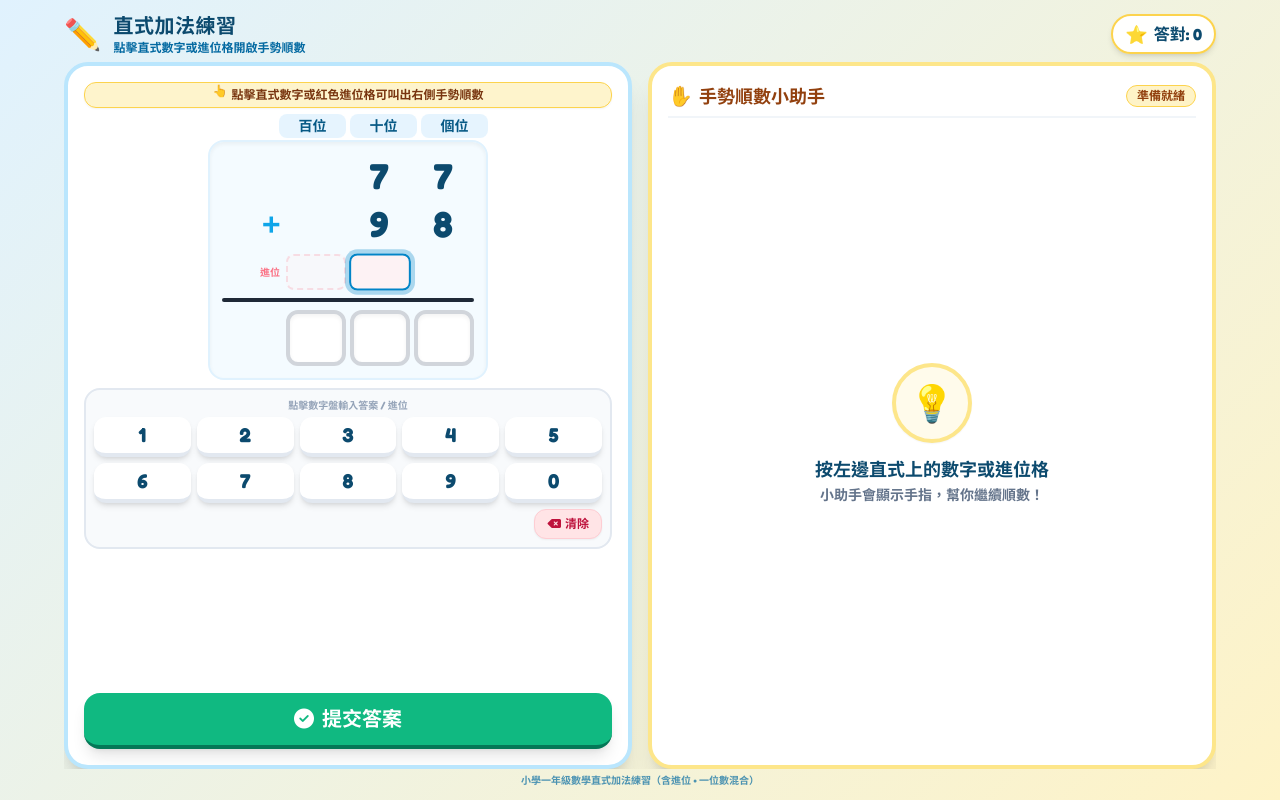
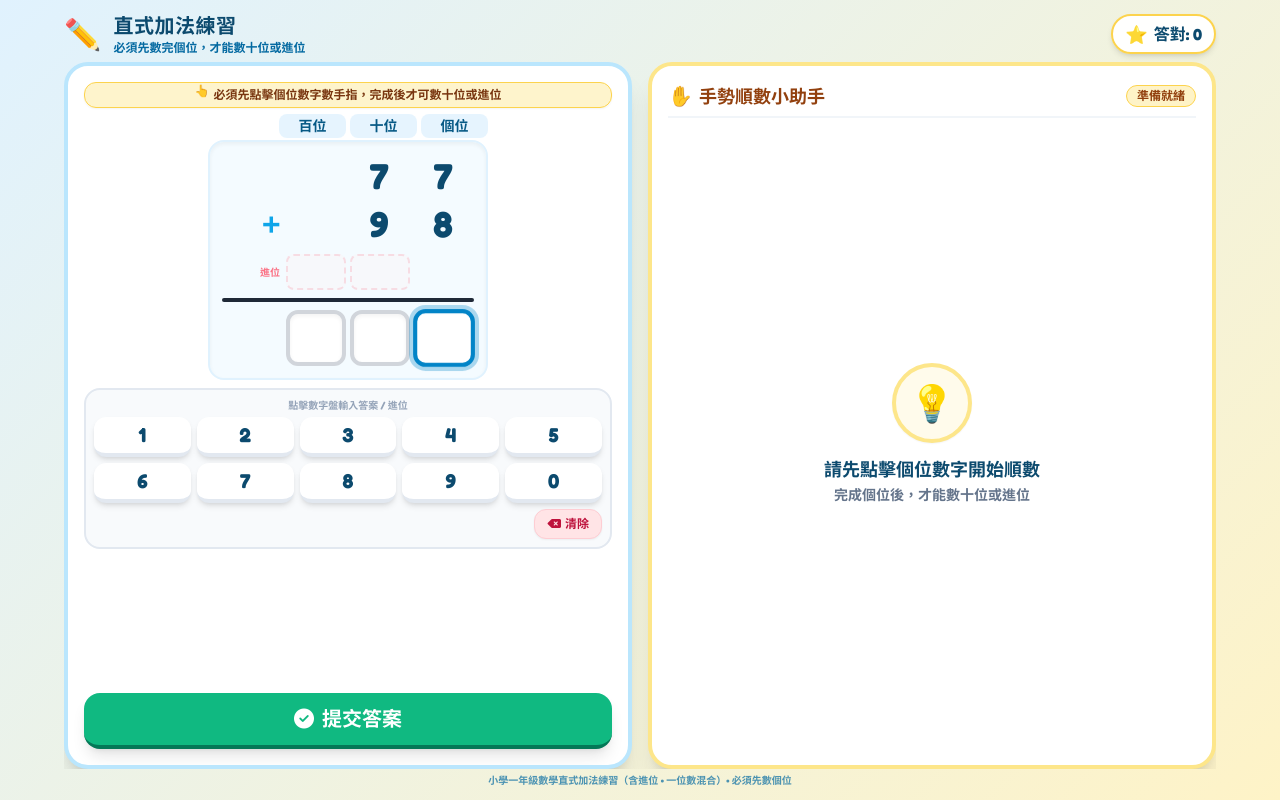
Before and after one commit to iamtatsir1-ui/2dp2dha, a plain HTML site: page index.html in a window 1280 px wide. Both pictures are taken after a click on the element 380 px from the left and 272 px from the top of the page. Drawn offline with nearby package versions, Linux system fonts and the light colour scheme.

Commit message:
Update index.html

```diff
--- a/index.html
+++ b/index.html
@@ -9,7 +9,6 @@
 <link rel="stylesheet" href="https://cdnjs.cloudflare.com/ajax/libs/font-awesome/6.4.0/css/all.min.css">
 <style>
 @import url('https://fonts.googleapis.com/css2?family=Fredoka:wght@500;600;700&family=Noto+Sans+HK:wght@500;700;900&display=swap');
-
 html, body {
   height: 100%;
   margin: 0;
@@ -86,13 +85,12 @@ body {
 </style>
 </head>
 <body class="p-2 sm:p-3">
-
 <header class="w-full max-w-6xl mx-auto flex justify-between items-center mb-1.5 flex-shrink-0">
   <div class="flex items-center space-x-2 sm:space-x-3">
     <span class="text-2xl sm:text-3xl">✏️</span>
     <div>
       <h1 class="text-lg sm:text-xl font-black text-sky-900 tracking-wide leading-tight">直式加法練習</h1>
-      <p class="text-[10px] sm:text-xs text-sky-700 font-bold hidden sm:block">點擊直式數字或進位格開啟手勢順數</p>
+      <p class="text-[10px] sm:text-xs text-sky-700 font-bold hidden sm:block">必須先數完個位，才能數十位或進位</p>
     </div>
   </div>
   <div class="bg-white/95 backdrop-blur border-2 border-amber-300 px-3 py-1 rounded-full shadow-md flex items-center space-x-1.5">
@@ -100,37 +98,31 @@ body {
     <span class="text-sky-900 font-extrabold text-sm sm:text-base" id="score-count">答對: 0</span>
   </div>
 </header>
-
 <main class="w-full max-w-6xl mx-auto grid grid-cols-1 md:grid-cols-12 gap-2 sm:gap-4 main-grid items-stretch">
-
   <!-- LEFT -->
   <section class="md:col-span-6 bg-white rounded-2xl sm:rounded-3xl shadow-xl border-4 border-sky-200 p-3 sm:p-4 left-panel relative">
     <div class="w-full bg-amber-100/90 border border-amber-300 rounded-xl py-1 px-2 text-center text-[10px] sm:text-xs font-bold text-amber-900 mb-1.5 flex items-center justify-center space-x-1 shadow-sm flex-shrink-0">
       <span class="animate-bounce">👆</span>
-      <span>點擊直式數字或紅色進位格可叫出右側手勢順數</span>
+      <span>必須先點擊個位數字數手指，完成後才可數十位或進位</span>
     </div>
-
     <div class="w-full max-w-[280px] mx-auto grid grid-cols-4 gap-1 text-center text-slate-400 font-extrabold text-xs sm:text-sm mb-0.5 flex-shrink-0">
       <div></div>
       <div class="bg-sky-100/80 text-sky-800 py-0.5 rounded-lg">百位</div>
       <div class="bg-sky-100/80 text-sky-800 py-0.5 rounded-lg">十位</div>
       <div class="bg-sky-100/80 text-sky-800 py-0.5 rounded-lg">個位</div>
     </div>
-
     <div class="w-full max-w-[280px] mx-auto bg-sky-50/70 rounded-2xl p-2.5 sm:p-3 border-2 border-sky-100 mb-2 shadow-inner flex-shrink-0">
       <div class="grid grid-cols-4 gap-1 text-3xl sm:text-4xl font-bold text-gray-800 text-center tracking-wider items-center">
         <div></div>
         <div id="hund-1" class="digit-font text-sky-900 py-0.5"></div>
         <div id="tens-1" onclick="handleDigitClick('tens', 1)" class="digit-font digit-clickable text-sky-900 py-0.5">1</div>
         <div id="units-1" onclick="handleDigitClick('units', 1)" class="digit-font digit-clickable text-sky-900 py-0.5">3</div>
-
         <div class="text-sky-500 font-black text-2xl sm:text-3xl text-right font-mono">+</div>
         <div id="hund-2" class="digit-font text-sky-900 py-0.5"></div>
         <div id="tens-2" onclick="handleDigitClick('tens', 2)" class="digit-font digit-clickable text-sky-900 py-0.5">2</div>
         <div id="units-2" onclick="handleDigitClick('units', 2)" class="digit-font digit-clickable text-sky-900 py-0.5">2</div>
       </div>
-
-      <!-- 進位格（數線上方） -->
+      <!-- 進位格 -->
       <div class="grid grid-cols-4 gap-1 items-center mt-2 mb-0.5">
         <div class="text-[9px] sm:text-[10px] font-bold text-rose-400 text-right pr-0.5 leading-tight">進位</div>
         <div id="box-carry-h" onclick="handleCarryClick('hund')" class="carry-box input-box bg-rose-50/80 border-2 border-rose-300 rounded-lg h-8 sm:h-9 flex items-center justify-center text-base sm:text-lg font-black cursor-pointer select-none">
@@ -141,9 +133,7 @@ body {
         </div>
         <div></div>
       </div>
-
       <div class="w-full h-1 bg-gray-800 rounded-full my-2"></div>
-
       <div class="grid grid-cols-4 gap-1 items-center">
         <div></div>
         <div id="box-hund" onclick="selectBox('hund')" class="input-box bg-white border-4 border-gray-300 rounded-xl h-12 sm:h-14 flex items-center justify-center text-2xl sm:text-3xl font-black text-sky-700 cursor-pointer select-none shadow-inner">
@@ -157,7 +147,6 @@ body {
         </div>
       </div>
     </div>
-
     <!-- Numpad -->
     <div class="w-full bg-slate-50 rounded-2xl p-2 border-2 border-slate-200 mb-2 flex-shrink-0">
       <div class="text-[10px] font-bold text-slate-400 text-center mb-1">點擊數字盤輸入答案 / 進位</div>
@@ -179,14 +168,12 @@ body {
         </button>
       </div>
     </div>
-
     <div class="w-full flex-shrink-0 mt-auto">
       <button onclick="checkAnswer()" class="w-full px-6 py-2.5 sm:py-3 bg-emerald-500 hover:bg-emerald-600 active:bg-emerald-700 text-white font-extrabold text-lg sm:text-xl rounded-2xl shadow-lg border-b-4 border-emerald-700 active:border-b-0 active:translate-y-0.5 transition-all flex items-center justify-center space-x-2">
         <i class="fa-solid fa-check-circle text-xl"></i><span>提交答案</span>
       </button>
     </div>
   </section>
-
   <!-- RIGHT -->
   <section class="md:col-span-6 bg-white rounded-2xl sm:rounded-3xl shadow-xl border-4 border-amber-200 p-3 sm:p-4 right-panel relative">
     <div class="w-full flex items-center justify-between pb-1.5 border-b-2 border-slate-100 flex-shrink-0">
@@ -196,15 +183,13 @@ body {
       </div>
       <span id="gesture-tag" class="text-[10px] sm:text-xs bg-amber-100 text-amber-800 font-bold px-2.5 py-0.5 rounded-full border border-amber-300">準備就緒</span>
     </div>
-
     <div id="gesture-default-view" class="flex-1 flex flex-col items-center justify-center text-center p-4 space-y-3 min-h-0">
       <div class="w-20 h-20 bg-amber-50 rounded-full flex items-center justify-center border-4 border-amber-200 text-4xl shadow-sm animate-pulse">💡</div>
       <div class="space-y-0.5">
-        <p class="text-sky-900 font-extrabold text-base sm:text-lg">按左邊直式上的數字或進位格</p>
-        <p class="text-slate-500 text-xs sm:text-sm font-bold">小助手會顯示手指，幫你繼續順數！</p>
+        <p class="text-sky-900 font-extrabold text-base sm:text-lg">請先點擊個位數字開始順數</p>
+        <p class="text-slate-500 text-xs sm:text-sm font-bold">完成個位後，才能數十位或進位</p>
       </div>
     </div>
-
     <div id="gesture-active-view" class="flex-1 flex flex-col items-center justify-between min-h-0 py-1 hidden">
       <div class="text-center space-y-0.5 mb-1 flex-shrink-0">
         <div id="gesture-step-info" class="text-sm sm:text-base font-extrabold text-sky-900">點擊手指進行順數</div>
@@ -215,9 +200,8 @@ body {
     </div>
   </section>
 </main>
-
 <footer class="mt-1 text-center text-[10px] text-sky-700/70 font-bold flex-shrink-0">
-  小學一年級數學直式加法練習（含進位 • 一位數混合）
+  小學一年級數學直式加法練習（含進位 • 一位數混合）• 必須先數個位
 </footer>
 
 <!-- SUCCESS -->
@@ -230,7 +214,6 @@ body {
     <button onclick="nextQuestion()" class="w-full py-3 px-6 bg-[#38C7EC] hover:bg-[#2ab6da] text-white text-lg font-bold rounded-2xl shadow-md border-b-4 border-[#229cb9] active:border-b-0 active:translate-y-0.5 transition-all">下一題</button>
   </div>
 </div>
-
 <!-- WRONG -->
 <div id="wrong-modal" class="fixed inset-0 bg-black/50 backdrop-blur-sm z-50 flex items-center justify-center p-4 hidden">
   <div class="bg-white rounded-3xl p-6 sm:p-8 max-w-sm w-full text-center shadow-2xl border-4 border-rose-100 flex flex-col items-center">
@@ -250,7 +233,7 @@ let inputHund = '', inputTens = '', inputUnits = '';
 let inputCarryH = '', inputCarryT = '';
 let score = 0;
 let columnSum = { units: 0, tens: 0, hund: 0 };
-
+let unitsGestureCompleted = false; // 關鍵：必須先完成個位手指數
 let gestureActive = false;
 let gestureTargetCol = '';
 let gestureRemainingCount = 0;
@@ -264,7 +247,6 @@ window.onload = function() {
   document.addEventListener('gesturestart', e => e.preventDefault(), { passive: false });
   document.addEventListener('gesturechange', e => e.preventDefault(), { passive: false });
   document.addEventListener('gestureend', e => e.preventDefault(), { passive: false });
-
   window.addEventListener('keydown', function(e) {
     if (e.key >= '0' && e.key <= '9') pressDigit(parseInt(e.key));
     else if (e.key === 'Backspace') pressBackspace();
@@ -284,7 +266,6 @@ function generateNewQuestion() {
   const make2 = () => Math.floor(Math.random() * 90) + 10;
   currentN1 = (Math.random() < 0.35) ? make1() : make2();
   currentN2 = (Math.random() < 0.35) ? make1() : make2();
-
   currentT1 = Math.floor(currentN1 / 10);
   currentU1 = currentN1 % 10;
   currentT2 = Math.floor(currentN2 / 10);
@@ -301,6 +282,7 @@ function generateNewQuestion() {
   clearInputs();
   resetGesturePanel();
   columnSum = { units: 0, tens: 0, hund: 0 };
+  unitsGestureCompleted = false; // 每題重置
   isSpeaking = false;
 }
 
@@ -402,14 +384,12 @@ function updateCarryVisibility() {
   document.getElementById('box-carry-t').classList.toggle('has-value', inputCarryT !== '');
 }
 
-// 計算某位「目前可見數字的總和」（空白視為 0）
 function getPresentDigitsSum(col) {
   if (col === 'units') return (currentU1 || 0) + (currentU2 || 0);
   if (col === 'tens')  return (currentT1 || 0) + (currentT2 || 0);
   return 0;
 }
 
-// 當進位數字被修改且手指已顯示時，即時更新
 function refreshCarryGesture(col, newVal) {
   if (newVal <= 0) {
     resetGesturePanel();
@@ -419,17 +399,18 @@ function refreshCarryGesture(col, newVal) {
   startHandGesture(col, newVal, base, true);
 }
 
-// 進位的起始數字規則：
-// 1. 如果該位已經有人用手指數過（columnSum > 0），就用 columnSum
-// 2. 否則用該位「目前可見的數字總和」作為起點
-//    → 9+59 的十位只有 5 → 按進位 1 會由 5 開始發聲 6
-//    → 29+59 的十位 2+5=7 → 按進位 1 會由 7 開始；也可先按 5（由 2 開始 3~7）再按 1（由 7 開始 8）
 function getCarryBase(col) {
   if (columnSum[col] > 0) return columnSum[col];
   return getPresentDigitsSum(col);
 }
 
 function handleDigitClick(column, row) {
+  // ★ 核心限制：必須先完成個位手指數，才能數十位
+  if (column === 'tens' && !unitsGestureCompleted) {
+    alert('請先完成個位的順數！');
+    return;
+  }
+
   const el = document.getElementById(`${column}-${row}`);
   if (!el || el.innerText === '') return;
 
@@ -444,12 +425,18 @@ function handleDigitClick(column, row) {
     otherVal  = (row === 1) ? currentT2 : currentT1;
   }
 
-  // 數字點擊：已有進度就繼續，否則用另一個數字作起點
+  // 已有進度就繼續，否則用另一個數字作起點（被加數 / 加數）
   const base = (columnSum[column] > 0) ? columnSum[column] : otherVal;
   startHandGesture(column, tappedVal, base, false);
 }
 
 function handleCarryClick(col) {
+  // ★ 核心限制：必須先完成個位手指數，才能數進位
+  if (!unitsGestureCompleted) {
+    alert('請先完成個位的順數，才能使用進位！');
+    return;
+  }
+
   let carryVal = 0;
   if (col === 'tens') {
     if (inputCarryT === '') { selectBox('carry-t'); return; }
@@ -498,12 +485,11 @@ function handleHandTap() {
 
   gestureRemainingCount--;
   gestureCurrentSum++;
-
   playPopSound();
   isSpeaking = true;
   document.getElementById('hand-svg-container').classList.add('hand-disabled');
 
-  speakCantonese(`${gestureCurrentSum}`, function() {
+  speakCantonese(String(gestureCurrentSum), function() {
     isSpeaking = false;
     document.getElementById('hand-svg-container').classList.remove('hand-disabled');
   });
@@ -514,6 +500,12 @@ function handleHandTap() {
 
   if (gestureRemainingCount === 0) {
     columnSum[gestureTargetCol] = gestureCurrentSum;
+
+    // ★ 標記個位已完成
+    if (gestureTargetCol === 'units') {
+      unitsGestureCompleted = true;
+    }
+
     updateGestureUI(true);
     setTimeout(() => resetGesturePanel(), 2500);
   } else {
@@ -552,6 +544,7 @@ function generateHandSVG(num) {
   if (num <= 0) {
     return `<div class="text-center py-4 font-black text-xl text-emerald-600 animate-bounce">✅ 順數完成！目前合計：${gestureCurrentSum}</div>`;
   }
+
   function renderSingleHand(fingers, isRightHand = false) {
     const thumbRaised = (fingers === 5);
     const indexRaised = (fingers >= 1);
@@ -559,16 +552,28 @@ function generateHandSVG(num) {
     const ringRaised = (fingers >= 3);
     const pinkyRaised = (fingers >= 4);
     const transform = isRightHand ? 'transform="scale(-1, 1) translate(-170, 0)"' : '';
+
     return `<g ${transform}>
       <path d="M 50 195 L 50 260 C 50 265 120 265 120 260 L 120 195 Z" fill="#FED7AA" stroke="#EA580C" stroke-width="4" stroke-linejoin="round"/>
       <path d="M 35 125 C 35 105 50 100 60 100 L 115 100 C 125 100 135 105 135 125 L 130 200 C 130 210 40 210 40 200 Z" fill="#FDBA74" stroke="#EA580C" stroke-width="4" stroke-linejoin="round"/>
-      ${thumbRaised ? `<path d="M 40 145 C 10 130 5 90 22 75 C 38 65 52 90 55 125 Z" fill="#FDBA74" stroke="#EA580C" stroke-width="4" stroke-linejoin="round"/>` : `<path d="M 40 150 C 25 155 35 175 55 165 Z" fill="#FB923C" stroke="#EA580C" stroke-width="4" stroke-linejoin="round"/>`}
-      ${indexRaised ? `<rect x="46" y="8" width="22" height="108" rx="11" fill="#FDBA74" stroke="#EA580C" stroke-width="4"/>` : `<rect x="46" y="75" width="22" height="40" rx="11" fill="#FB923C" stroke="#EA580C" stroke-width="4"/>`}
-      ${middleRaised ? `<rect x="71" y="0" width="22" height="116" rx="11" fill="#FDBA74" stroke="#EA580C" stroke-width="4"/>` : `<rect x="71" y="75" width="22" height="40" rx="11" fill="#FB923C" stroke="#EA580C" stroke-width="4"/>`}
-      ${ringRaised ? `<rect x="96" y="8" width="22" height="108" rx="11" fill="#FDBA74" stroke="#EA580C" stroke-width="4"/>` : `<rect x="96" y="75" width="22" height="40" rx="11" fill="#FB923C" stroke="#EA580C" stroke-width="4"/>`}
-      ${pinkyRaised ? `<rect x="121" y="28" width="20" height="88" rx="10" fill="#FDBA74" stroke="#EA580C" stroke-width="4"/>` : `<rect x="121" y="75" width="20" height="40" rx="10" fill="#FB923C" stroke="#EA580C" stroke-width="4"/>`}
+      ${thumbRaised
+        ? `<path d="M 40 145 C 10 130 5 90 22 75 C 38 65 52 90 55 125 Z" fill="#FDBA74" stroke="#EA580C" stroke-width="4" stroke-linejoin="round"/>`
+        : `<path d="M 40 150 C 25 155 35 175 55 165 Z" fill="#FB923C" stroke="#EA580C" stroke-width="4" stroke-linejoin="round"/>`}
+      ${indexRaised
+        ? `<rect x="46" y="8" width="22" height="108" rx="11" fill="#FDBA74" stroke="#EA580C" stroke-width="4"/>`
+        : `<rect x="46" y="75" width="22" height="40" rx="11" fill="#FB923C" stroke="#EA580C" stroke-width="4"/>`}
+      ${middleRaised
+        ? `<rect x="71" y="0" width="22" height="116" rx="11" fill="#FDBA74" stroke="#EA580C" stroke-width="4"/>`
+        : `<rect x="71" y="75" width="22" height="40" rx="11" fill="#FB923C" stroke="#EA580C" stroke-width="4"/>`}
+      ${ringRaised
+        ? `<rect x="96" y="8" width="22" height="108" rx="11" fill="#FDBA74" stroke="#EA580C" stroke-width="4"/>`
+        : `<rect x="96" y="75" width="22" height="40" rx="11" fill="#FB923C" stroke="#EA580C" stroke-width="4"/>`}
+      ${pinkyRaised
+        ? `<rect x="121" y="28" width="20" height="88" rx="10" fill="#FDBA74" stroke="#EA580C" stroke-width="4"/>`
+        : `<rect x="121" y="75" width="20" height="40" rx="10" fill="#FB923C" stroke="#EA580C" stroke-width="4"/>`}
     </g>`;
   }
+
   if (num <= 5) {
     return `<svg class="w-40 h-48 sm:w-48 sm:h-56 drop-shadow-md" viewBox="0 0 170 270" fill="none">${renderSingleHand(num, false)}</svg>`;
   } else {
@@ -585,6 +590,7 @@ function checkAnswer() {
     setTimeout(() => document.querySelector('main').classList.remove('shake'), 400);
     return;
   }
+
   const expectedSum = currentN1 + currentN2;
   const expectedHund = Math.floor(expectedSum / 100);
   const expectedTens = Math.floor((expectedSum % 100) / 10);
@@ -595,11 +601,13 @@ function checkAnswer() {
   } else {
     if (inputHund === '' || parseInt(inputHund, 10) !== expectedHund) { showWrong(); return; }
   }
+
   if (expectedTens === 0 && expectedHund === 0) {
     if (inputTens !== '') { showWrong(); return; }
   } else {
     if (inputTens === '' || parseInt(inputTens, 10) !== expectedTens) { showWrong(); return; }
   }
+
   if (parseInt(inputUnits, 10) !== expectedUnits) { showWrong(); return; }
 
   score++;
@@ -634,7 +642,8 @@ function speakCantonese(phrase, onEnd) {
     const voices = window.speechSynthesis.getVoices();
     const v = voices.find(v => v.lang === 'zh-HK' || v.lang === 'yue-HK' || v.lang.includes('HK') || v.name.includes('Hong Kong') || v.name.includes('Cantonese'));
     if (v) u.voice = v;
-    u.pitch = 1.1; u.rate = 0.95;
+    u.pitch = 1.1;
+    u.rate = 0.95;
     if (typeof onEnd === 'function') {
       u.onend = onEnd;
       u.onerror = onEnd;
@@ -644,6 +653,7 @@ function speakCantonese(phrase, onEnd) {
     onEnd();
   }
 }
+
 if ('speechSynthesis' in window) {
   window.speechSynthesis.onvoiceschanged = () => window.speechSynthesis.getVoices();
 }
@@ -658,10 +668,13 @@ function playPopSound() {
     osc.frequency.exponentialRampToValueAtTime(800, ctx.currentTime + 0.08);
     gain.gain.setValueAtTime(0.3, ctx.currentTime);
     gain.gain.exponentialRampToValueAtTime(0.01, ctx.currentTime + 0.08);
-    osc.connect(gain); gain.connect(ctx.destination);
-    osc.start(); osc.stop(ctx.currentTime + 0.09);
+    osc.connect(gain);
+    gain.connect(ctx.destination);
+    osc.start();
+    osc.stop(ctx.currentTime + 0.09);
   } catch(e) {}
 }
+
 function playVictorySound() {
   try {
     const ctx = new (window.AudioContext || window.webkitAudioContext)();
@@ -673,11 +686,14 @@ function playVictorySound() {
       osc.frequency.setValueAtTime(freq, now + i * 0.08);
       gain.gain.setValueAtTime(0.25, now + i * 0.08);
       gain.gain.exponentialRampToValueAtTime(0.001, now + i * 0.08 + 0.3);
-      osc.connect(gain); gain.connect(ctx.destination);
-      osc.start(now + i * 0.08); osc.stop(now + i * 0.08 + 0.35);
+      osc.connect(gain);
+      gain.connect(ctx.destination);
+      osc.start(now + i * 0.08);
+      osc.stop(now + i * 0.08 + 0.35);
     });
   } catch(e) {}
 }
+
 function playTryAgainSound() {
   try {
     const ctx = new (window.AudioContext || window.webkitAudioContext)();
@@ -689,11 +705,14 @@ function playTryAgainSound() {
       osc.frequency.setValueAtTime(freq, now + i * 0.15);
       gain.gain.setValueAtTime(0.2, now + i * 0.15);
       gain.gain.exponentialRampToValueAtTime(0.01, now + i * 0.15 + 0.25);
-      osc.connect(gain); gain.connect(ctx.destination);
-      osc.start(now + i * 0.15); osc.stop(now + i * 0.15 + 0.3);
+      osc.connect(gain);
+      gain.connect(ctx.destination);
+      osc.start(now + i * 0.15);
+      osc.stop(now + i * 0.15 + 0.3);
     });
   } catch(e) {}
 }
+
 function triggerConfetti() {
   if (typeof confetti === 'function') confetti({ particleCount: 65, spread: 70, origin: { y: 0.6 } });
 }
```
